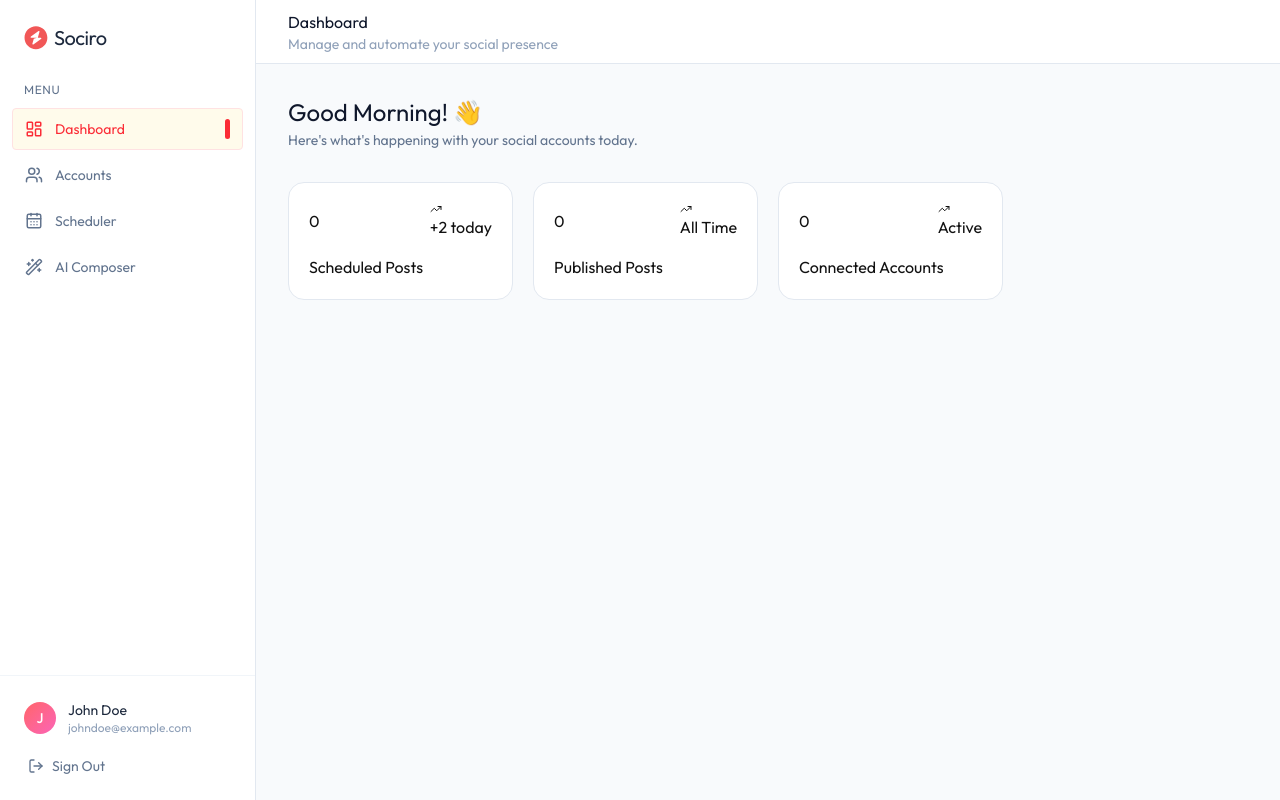
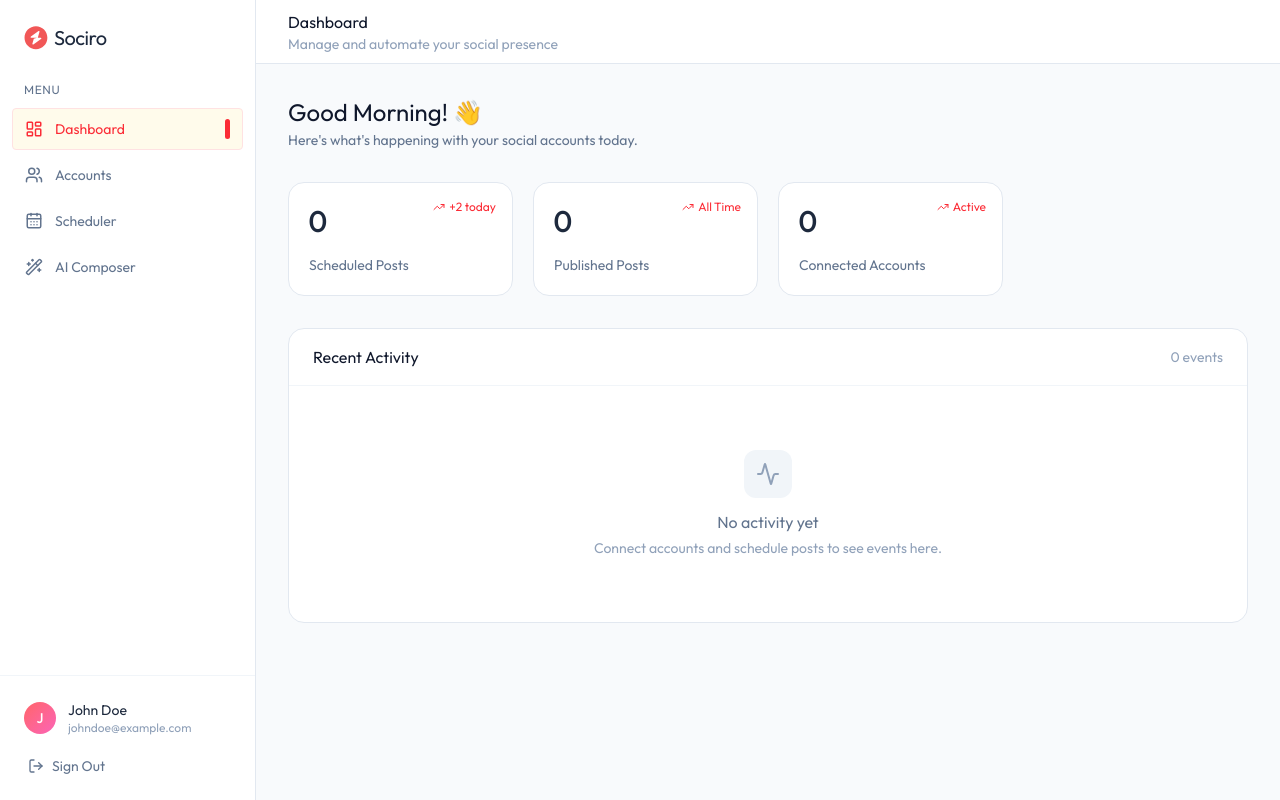
Before and after one commit to PSBVISION/Sociro, a React (Vite) app in the folder client/: page /dashboard in a window 1280 px wide. Built offline with nearby package versions, Linux system fonts and the light colour scheme.

Commit message:
feat: enhance Dashboard component with activity feed and update README for setup instructions

```diff
--- a/client/src/App.tsx
+++ b/client/src/App.tsx
@@ -2,7 +2,7 @@
 import Home from "./pages/Home";
 import Login from "./pages/Login";
 import Layout from "./components/Layout";
-import Dashboard from "./pages/dashboard";
+import Dashboard from "./pages/Dashboard";
 import Accounts from "./pages/Accounts";
 import Scheduler from "./pages/Scheduler";
 import AIComposer from "./pages/AIComposer";
--- a/client/src/pages/Dashboard.tsx
+++ b/client/src/pages/Dashboard.tsx
@@ -1,4 +1,11 @@
-import { CheckCircleIcon, ClockIcon, Share2Icon, TrendingUpIcon } from "lucide-react";
+import {
+  ActivityIcon,
+  CheckCircleIcon,
+  ClockIcon,
+  SendIcon,
+  Share2Icon,
+  TrendingUpIcon,
+} from "lucide-react";
 import { useState } from "react";
 
 const Dashboard = () => {
@@ -45,12 +52,57 @@
             className="bg-white hover:bg-red-50 relative border border-slate-200 rounded-2xl p-5 hover:border-red-200 transition-all"
           >
             <div className="flex items-center justify-between mb-4">
-              <div>{card.value}</div>
-              <div><TrendingUpIcon className="size-3"/>{card.trend}</div>
+              <div className="text-3xl font-medium text-slate-800 tabular-nums">
+                {card.value}
+              </div>
+              <div className="text-xs absolute right-4 top-4 text-red-500 flex items-center gap-1">
+                <TrendingUpIcon className="size-3" />
+                {card.trend}
+              </div>
             </div>
-            <p>{card.label}</p>
+            <p className="text-sm text-slate-500 mt-1">{card.label}</p>
           </div>
         ))}
+      </div>
+      {/* Activities Feed */}
+      <div className="bg-white rounded-2xl border border-slate-200 overflow-hidden">
+        <div className="flex items-center justify-between px-6 py-4 border-b border-slate-100">
+          <h2 className="text-slate-900">Recent Activity</h2>
+          <span className="text-sm text-slate-400">
+            {activities.length} events
+          </span>
+        </div>
+        {activities.length === 0 ? (
+          <div className="flex flex-col items-center justify-center py-16 px-6">
+            <div className="size-12 bg-slate-100 rounded-xl flex items-center justify-center mb-3">
+              <ActivityIcon className="size-6 text-slate-400" />
+            </div>
+            <p className="text-slate-500">No activity yet</p>
+            <p className="text-slate-400 text-sm mt-1">
+              Connect accounts and schedule posts to see events here.
+            </p>
+          </div>
+        ) : (
+          <div className="divide-y divide-slate-100">
+            {activities.map((activity) => (
+              <div
+                key={activity._id}
+                className="flex items-start gap-4 px-6 py-4 hover:bg-slate-50/50 transition-colors"
+              >
+                <div className="size-9 rounded-xl flex justify-center items-center shrink-0 mt-0.5 bg-zinc-100 text-zinc-600">
+                  <SendIcon className="size-4" />
+                </div>
+                <div className="flex-1 min-w-0">
+                  <div className="flex items-center justify-between gap-2 mb-1">
+                    <span className="text-xs px-2 py-0.5 rounded-full bg-zinc-100 text-zinc-600">Published</span>
+                    <span className="text-xs text-slate-400 shrink-0">{new Date(activity.createdAt).toLocaleString()}</span>
+                  </div>
+                  <p className="text-sm text-slate-600">{activity.description}</p>
+                </div>
+              </div>
+            ))}
+          </div>
+        )}
       </div>
     </div>
   );
--- a/client/tsconfig.app.json
+++ b/client/tsconfig.app.json
@@ -2,7 +2,7 @@
   "compilerOptions": {
     "tsBuildInfoFile": "./node_modules/.tmp/tsconfig.app.tsbuildinfo",
     "target": "es2023",
-    "lib": ["ES2023", "DOM"],
+    "lib": ["ES2023", "DOM", "DOM.Iterable"],
     "module": "esnext",
     "types": ["vite/client"],
     "skipLibCheck": true,
```
Also changed, not shown: 1 other file (tests, documents, lock files or other folders).
